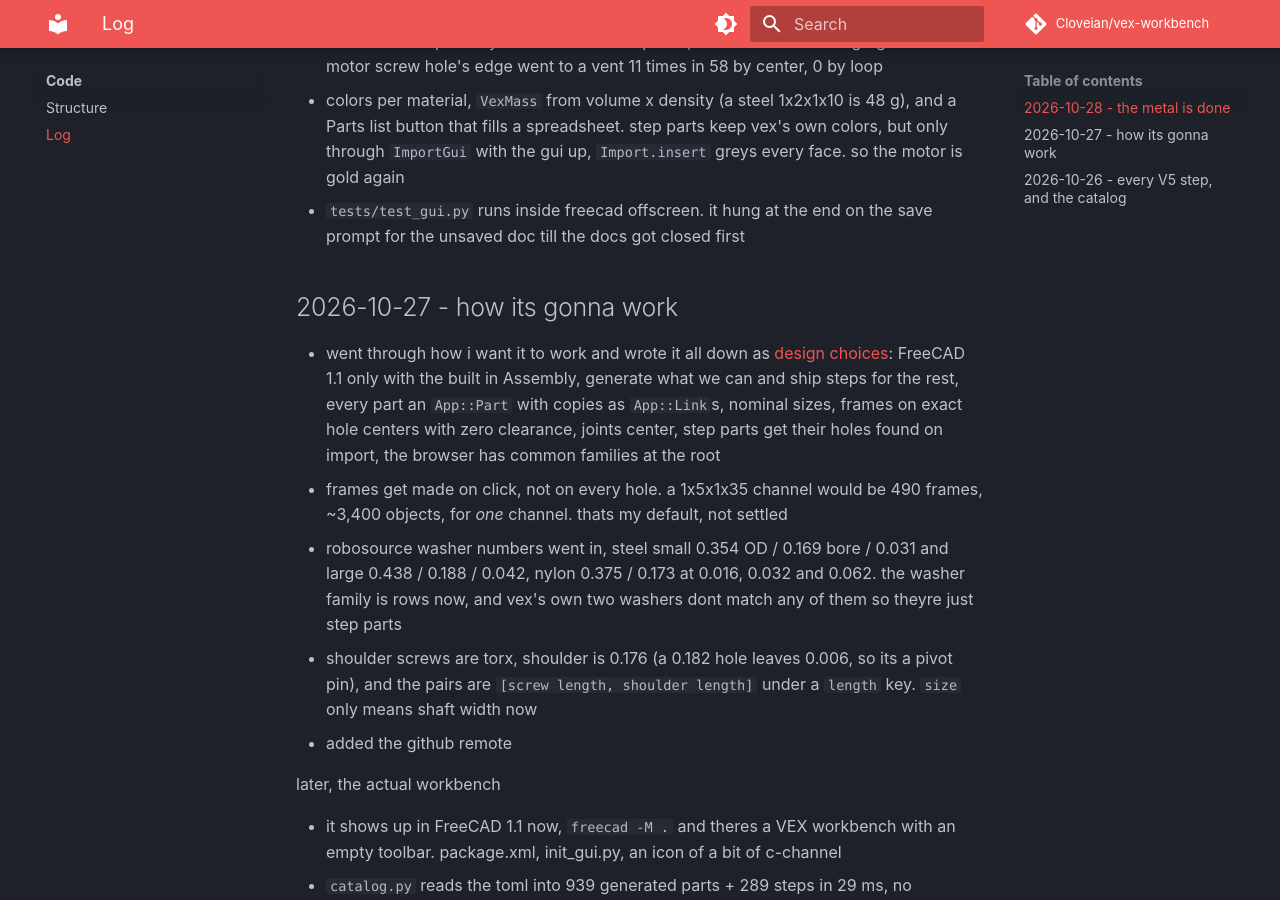
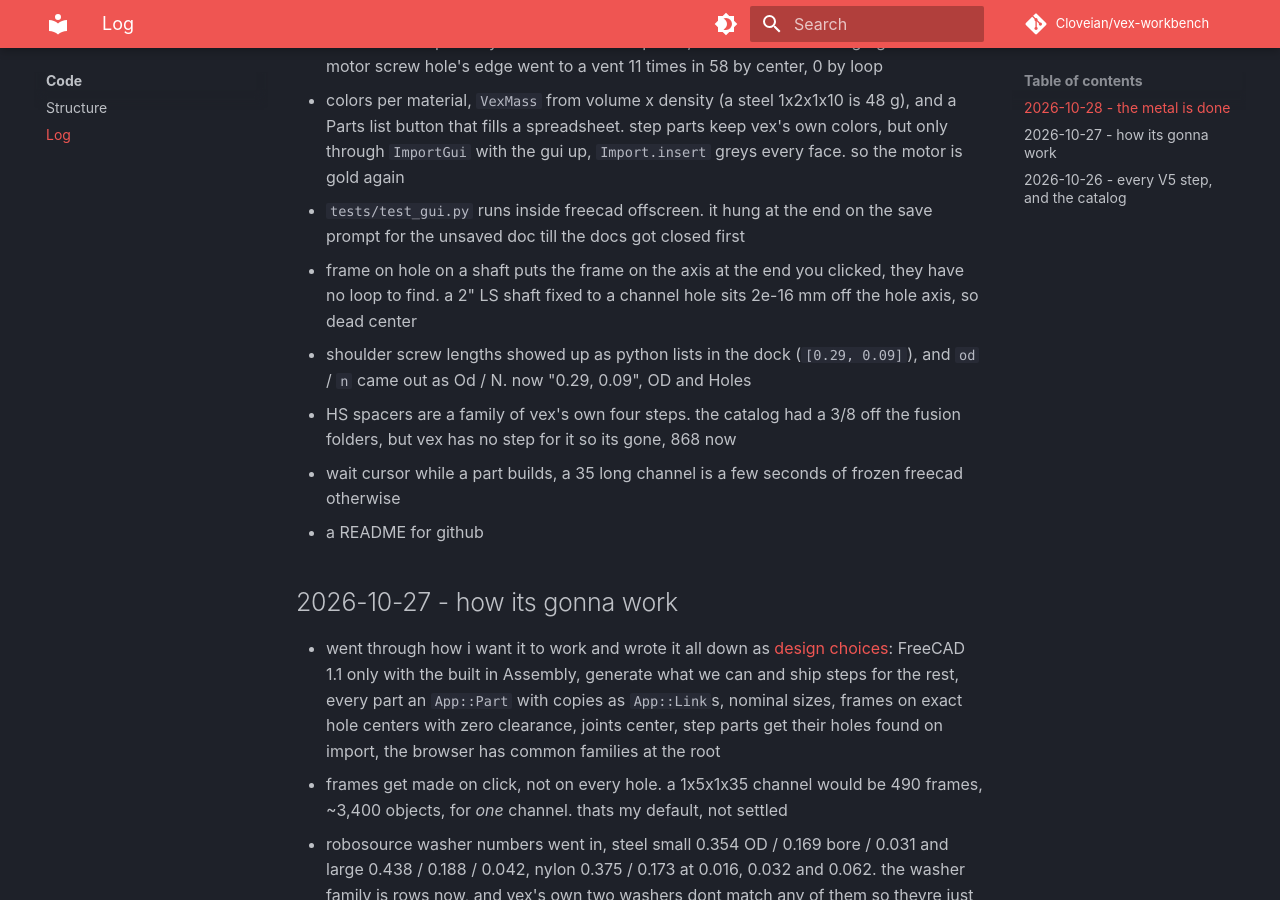
Before and after one commit to Cloveian/vex-workbench, an MkDocs documentation site: the page built from docs/code/log.md, in a window 1280 px wide and 900 px high, scrolled down 1914 px. Built offline with MkDocs 1.6.1 and Material for MkDocs 9.7.7, drawn with Linux system fonts in a browser that asks for light colours; comment, search, counter and statistics services are not loaded.

Commit message:
log, shafts snap now and some cleanup

```diff
--- a/docs/code/log.md
+++ b/docs/code/log.md
@@ -32,6 +32,11 @@ later, the small stuff
 - frame on hole picks by distance to the loop now, not its center. clicking right on a motor screw hole's edge went to a vent 11 times in 58 by center, 0 by loop
 - colors per material, `VexMass` from volume x density (a steel 1x2x1x10 is 48 g), and a Parts list button that fills a spreadsheet. step parts keep vex's own colors, but only through `ImportGui` with the gui up, `Import.insert` greys every face. so the motor is gold again
 - `tests/test_gui.py` runs inside freecad offscreen. it hung at the end on the save prompt for the unsaved doc till the docs got closed first
+- frame on hole on a shaft puts the frame on the axis at the end you clicked, they have no loop to find. a 2" LS shaft fixed to a channel hole sits 2e-16 mm off the hole axis, so dead center
+- shoulder screw lengths showed up as python lists in the dock (`[0.29, 0.09]`), and `od` / `n` came out as Od / N. now "0.29, 0.09", OD and Holes
+- HS spacers are a family of vex's own four steps. the catalog had a 3/8 off the fusion folders, but vex has no step for it so its gone, 868 now
+- wait cursor while a part builds, a 35 long channel is a few seconds of frozen freecad otherwise
+- a README for github
 
 ## 2026-10-27 - how its gonna work
 
```
